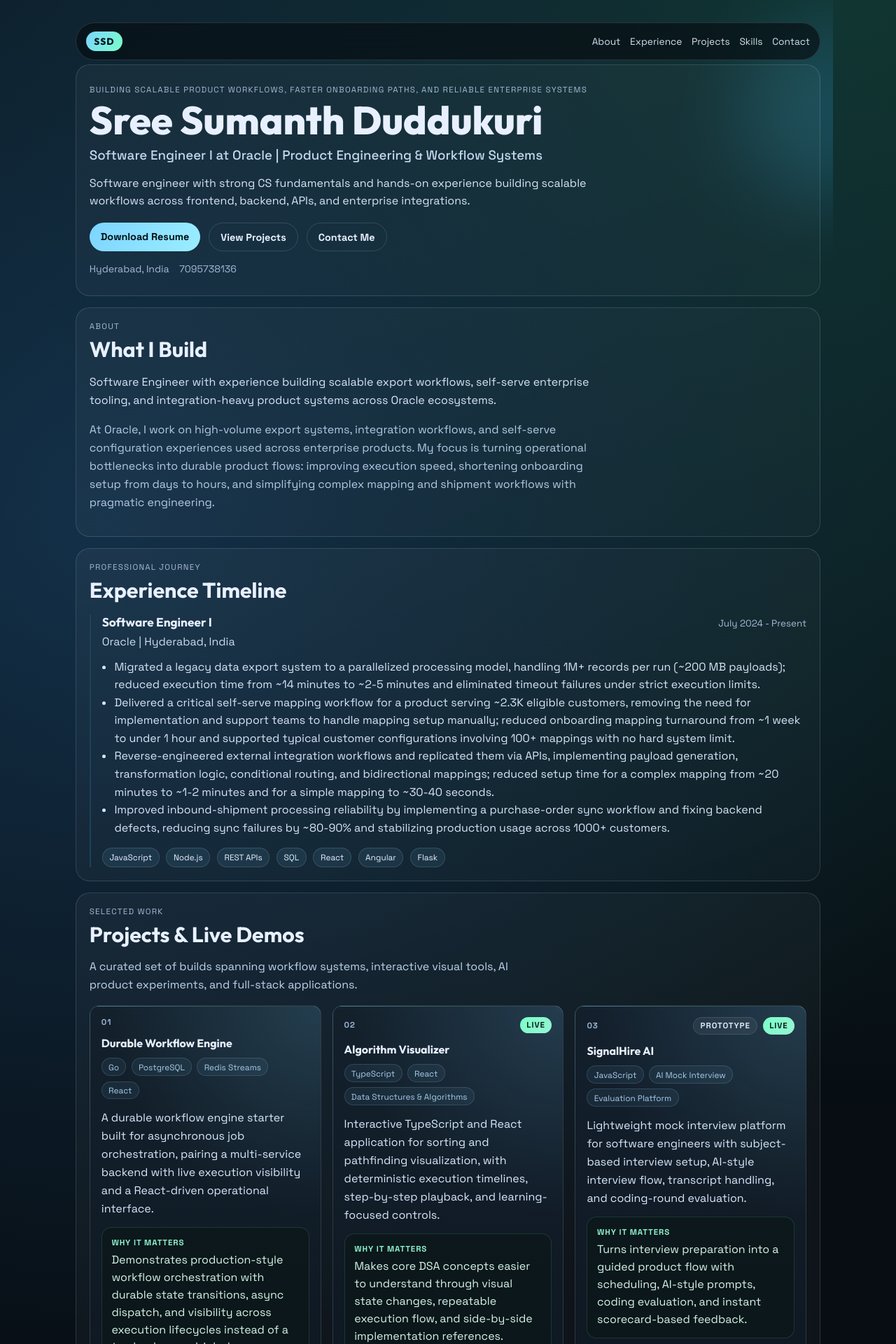
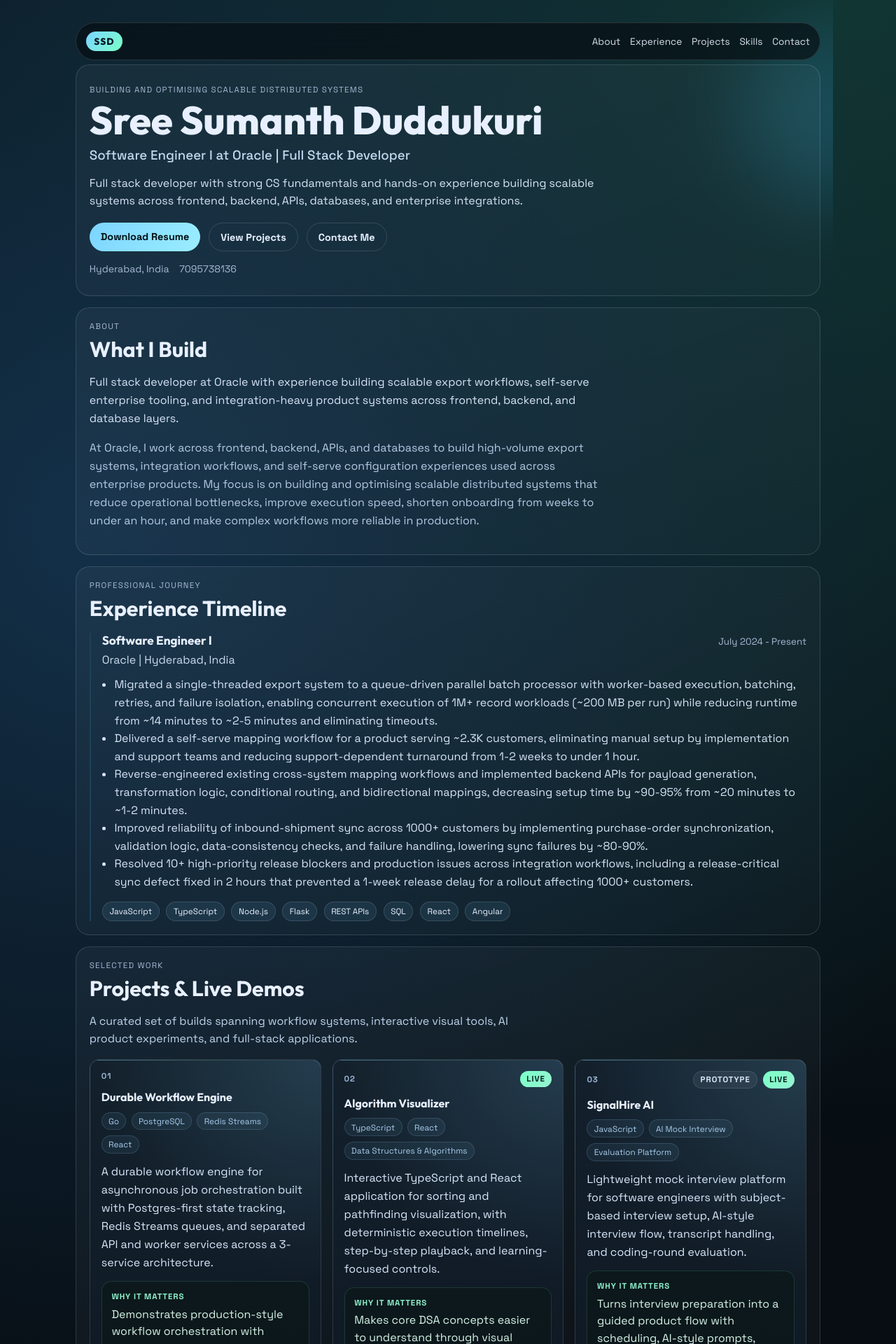
Before and after one commit to codetitan9999/Sree-Sumanth-Portfolio, a React (Vite) app: page / in a window 1280 px wide. Shown: the top 1920 px of the page at 70% size. Built offline with nearby package versions, Linux system fonts and the light colour scheme.

Commit message:
Refresh portfolio header and resume

```diff
--- a/src/data/portfolioData.js
+++ b/src/data/portfolioData.js
@@ -1,10 +1,10 @@
 export const portfolioData = {
   personalInfo: {
     fullName: 'Sree Sumanth Duddukuri',
-    eyebrow: 'Building scalable product workflows, faster onboarding paths, and reliable enterprise systems',
-    title: 'Software Engineer I at Oracle | Product Engineering & Workflow Systems',
+    eyebrow: 'Building and optimising scalable distributed systems',
+    title: 'Software Engineer I at Oracle | Full Stack Developer',
     shortBio:
-      'Software engineer with strong CS fundamentals and hands-on experience building scalable workflows across frontend, backend, APIs, and enterprise integrations.',
+      'Full stack developer with strong CS fundamentals and hands-on experience building scalable systems across frontend, backend, APIs, databases, and enterprise integrations.',
     email: 'sreesumanth199@gmail.com',
     phone: '7095738136',
     location: 'Hyderabad, India',
@@ -21,9 +21,9 @@ export const portfolioData = {
   },
   about: {
     shortBio:
-      'Software Engineer with experience building scalable export workflows, self-serve enterprise tooling, and integration-heavy product systems across Oracle ecosystems.',
+      'Full stack developer at Oracle with experience building scalable export workflows, self-serve enterprise tooling, and integration-heavy product systems across frontend, backend, and database layers.',
     longBio:
-      'At Oracle, I work on high-volume export systems, integration workflows, and self-serve configuration experiences used across enterprise products. My focus is turning operational bottlenecks into durable product flows: improving execution speed, shortening onboarding setup from days to hours, and simplifying complex mapping and shipment workflows with pragmatic engineering.'
+      'At Oracle, I work across frontend, backend, APIs, and databases to build high-volume export systems, integration workflows, and self-serve configuration experiences used across enterprise products. My focus is on building and optimising scalable distributed systems that reduce operational bottlenecks, improve execution speed, shorten onboarding from weeks to under an hour, and make complex workflows more reliable in production.'
   },
   experience: [
     {
@@ -32,12 +32,13 @@ export const portfolioData = {
       location: 'Hyderabad, India',
       duration: 'July 2024 - Present',
       highlights: [
-        'Migrated a legacy data export system to a parallelized processing model, handling 1M+ records per run (~200 MB payloads); reduced execution time from ~14 minutes to ~2-5 minutes and eliminated timeout failures under strict execution limits.',
-        'Delivered a critical self-serve mapping workflow for a product serving ~2.3K eligible customers, removing the need for implementation and support teams to handle mapping setup manually; reduced onboarding mapping turnaround from ~1 week to under 1 hour and supported typical customer configurations involving 100+ mappings with no hard system limit.',
-        'Reverse-engineered external integration workflows and replicated them via APIs, implementing payload generation, transformation logic, conditional routing, and bidirectional mappings; reduced setup time for a complex mapping from ~20 minutes to ~1-2 minutes and for a simple mapping to ~30-40 seconds.',
-        'Improved inbound-shipment processing reliability by implementing a purchase-order sync workflow and fixing backend defects, reducing sync failures by ~80-90% and stabilizing production usage across 1000+ customers.'
+        'Migrated a single-threaded export system to a queue-driven parallel batch processor with worker-based execution, batching, retries, and failure isolation, enabling concurrent execution of 1M+ record workloads (~200 MB per run) while reducing runtime from ~14 minutes to ~2-5 minutes and eliminating timeouts.',
+        'Delivered a self-serve mapping workflow for a product serving ~2.3K customers, eliminating manual setup by implementation and support teams and reducing support-dependent turnaround from 1-2 weeks to under 1 hour.',
+        'Reverse-engineered existing cross-system mapping workflows and implemented backend APIs for payload generation, transformation logic, conditional routing, and bidirectional mappings, decreasing setup time by ~90-95% from ~20 minutes to ~1-2 minutes.',
+        'Improved reliability of inbound-shipment sync across 1000+ customers by implementing purchase-order synchronization, validation logic, data-consistency checks, and failure handling, lowering sync failures by ~80-90%.',
+        'Resolved 10+ high-priority release blockers and production issues across integration workflows, including a release-critical sync defect fixed in 2 hours that prevented a 1-week release delay for a rollout affecting 1000+ customers.'
       ],
-      technologies: ['JavaScript', 'Node.js', 'REST APIs', 'SQL', 'React', 'Angular', 'Flask']
+      technologies: ['JavaScript', 'TypeScript', 'Node.js', 'Flask', 'REST APIs', 'SQL', 'React', 'Angular']
     }
   ],
   projects: [
@@ -45,12 +46,12 @@ export const portfolioData = {
       title: 'Durable Workflow Engine',
       subtitle: 'Go | PostgreSQL | Redis Streams | React',
       description:
-        'A durable workflow engine starter built for asynchronous job orchestration, pairing a multi-service backend with live execution visibility and a React-driven operational interface.',
-      impact: 'Demonstrates production-style workflow orchestration with durable state transitions, async dispatch, and visibility across execution lifecycles instead of a toy background-job demo.',
+        'A durable workflow engine for asynchronous job orchestration built with Postgres-first state tracking, Redis Streams queues, and separated API and worker services across a 3-service architecture.',
+      impact: 'Demonstrates production-style workflow orchestration with durable state transitions, async dispatch, worker processing, and live execution visibility instead of a toy background-job demo.',
       highlights: [
-        'Built a durable workflow engine starter with 3 application services, an 8-service local stack, 5 core workflow tables, and 7 backend endpoints for asynchronous job orchestration.',
-        'Implemented and verified an end-to-end workflow execution path with 9 durable writes across execution, task, attempt, and outbox state using Postgres-first orchestration and Redis Streams dispatch.',
-        'Added live execution and task visibility so workflow progress can be inspected as state moves across the system.'
+        'Built a durable workflow engine for asynchronous job orchestration using Postgres-first state tracking, Redis Streams queues, and separated API and worker services across a 3-service application architecture.',
+        'Implemented and verified end-to-end execution tracking with outbox-based dispatch, worker processing, task history, and live execution visibility across 5 core workflow tables and 7 backend endpoints.',
+        'Designed the system so execution state remains inspectable and durable as work moves across queueing, processing, and completion stages.'
       ],
       repoUrl: 'https://github.com/codetitan9999/DurableWorkFlowEngine'
     },
@@ -132,10 +133,10 @@ export const portfolioData = {
   ],
   skills: {
     languages: ['C++', 'JavaScript', 'TypeScript', 'Python', 'SQL'],
-    frontend: ['React', 'Next.js', 'Angular', 'HTML/CSS'],
+    frontend: ['React', 'HTML/CSS'],
     backendApis: ['Node.js', 'Express.js', 'Flask', 'REST APIs'],
     toolsPlatforms: ['Git', 'Docker', 'Postman', 'NetSuite', 'Salesforce'],
-    databases: ['Oracle', 'MySQL', 'MongoDB'],
+    databases: ['PostgreSQL', 'Oracle', 'MySQL', 'MongoDB'],
     core: [
       'Data Structures and Algorithms',
       'Object-Oriented Programming',
```
Also changed, not shown: 1 other file (tests, documents, lock files or other folders).
